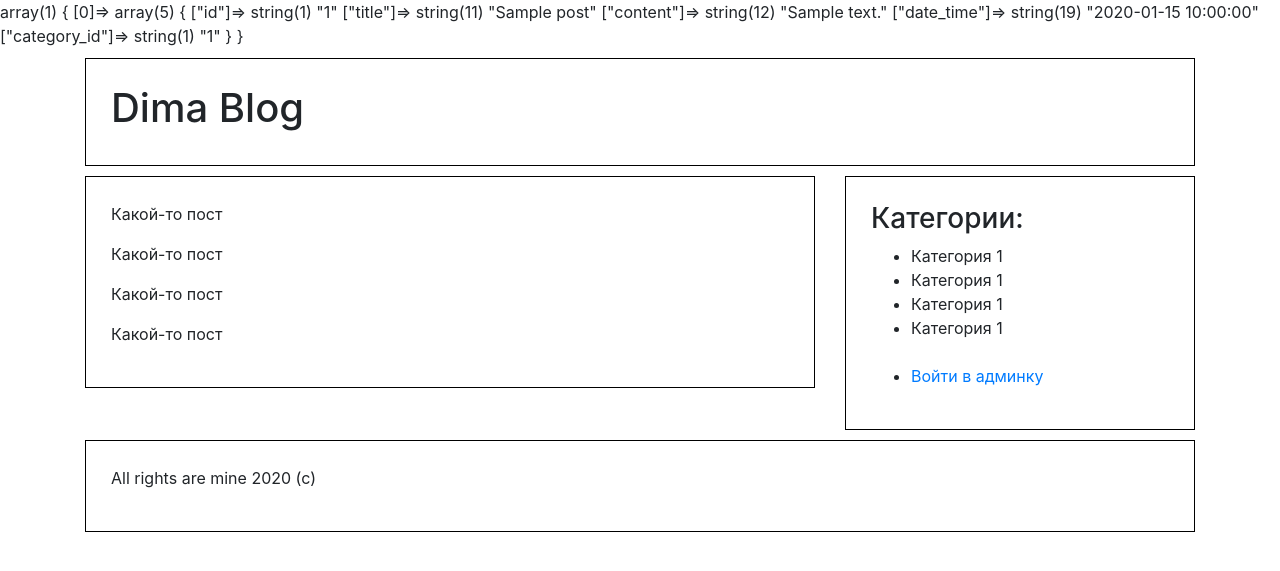
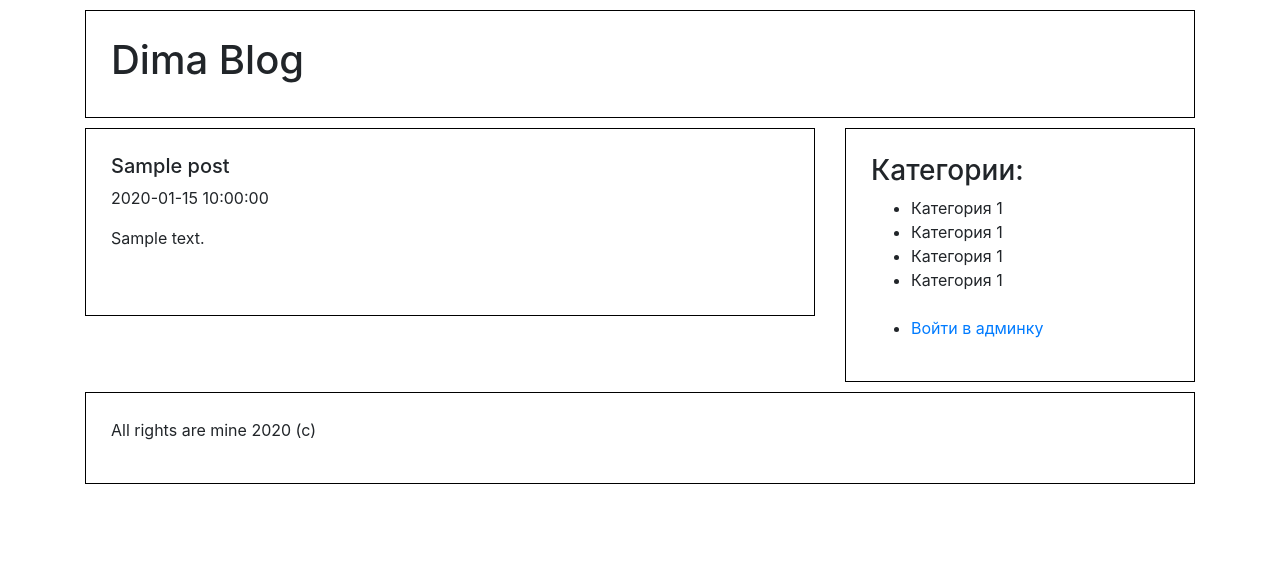
Before and after one commit to dimon-camelot/dima_blog, a PHP site: page / in a window 1280 px wide. Shown: the top 571 px of the page. Run offline with PHP 8.4, Linux system fonts and the light colour scheme; tables that the repository leaves empty or names only in its code hold one stand-in row (values such as "Sample post").

Commit message:
замутил вывод постов из базы на индекс.пхп, черновой вариант

```diff
--- a/index.php
+++ b/index.php
@@ -26,7 +26,7 @@ $sql = "SELECT id, title, content, date_time, category_id FROM posts";
 
 $posts = makeSelectFromDB($link, $sql);
 
-var_dump($posts);
+
 
 // закрываем подключение
 mysqli_close($link);
@@ -65,18 +65,14 @@ mysqli_close($link);
     <div class="row">
         <div class="col-lg-8">
             <div class="content my-box">
-                <p>
-                    Какой-то пост
-                </p>
-                <p>
-                    Какой-то пост
-                </p>
-                <p>
-                    Какой-то пост
-                </p>
-                <p>
-                    Какой-то пост
-                </p>
+                <?php
+                foreach ($posts as $value) {
+                    echo "<h5>$value[title]</h5>";
+                    echo "<p>$value[date_time]</p>";
+                    echo "<p>$value[content]</p>";
+                    echo '<br>';
+                }
+                ?>
 
             </div>
         </div>
```
Also changed, not shown: 1 other file.
